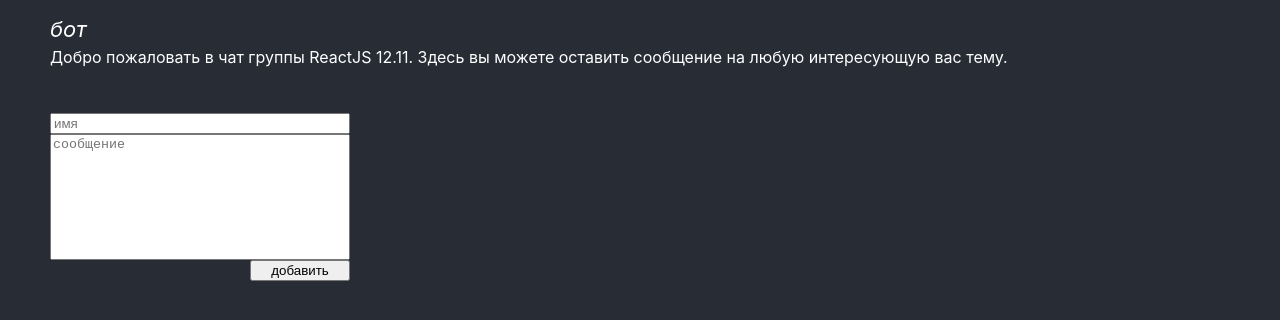
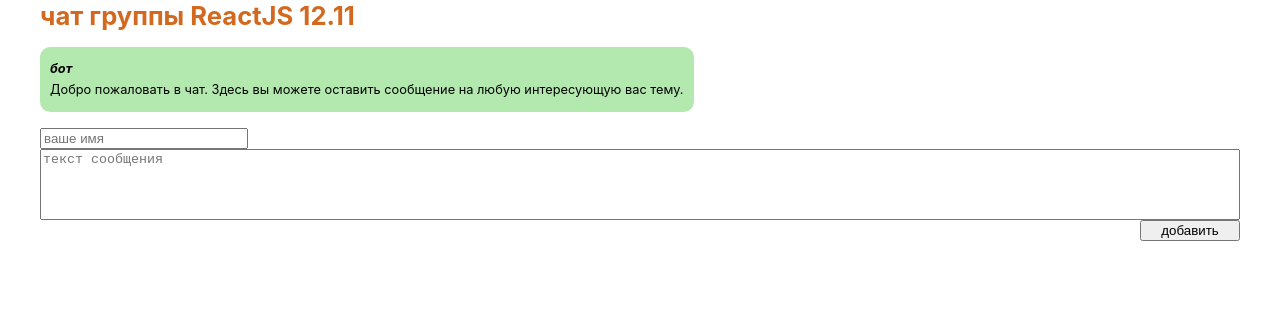
Before and after one commit to andrey-jelobenko/basicReactJS, a React (Create React App) app: page / in a window 1280 px wide. Shown: the top 320 px of the page. Built offline with nearby package versions, Linux system fonts and the light colour scheme.

Commit message:
ДЗ 2 доработка

```diff
--- a/src/App.css
+++ b/src/App.css
@@ -1,39 +1,11 @@
 .App {
-  text-align: center;
-}
-
-.App-logo {
-  height: 40vmin;
-  pointer-events: none;
-}
-
-@media (prefers-reduced-motion: no-preference) {
-  .App-logo {
-    animation: App-logo-spin infinite 20s linear;
-  }
+  max-width: 1200px;
+  margin: 0 auto;
+  padding: 0 20px;
 }
 
 .App-header {
-  background-color: #282c34;
-  min-height: 100vh;
-  display: flex;
-  flex-direction: column;
-  padding: 0 50px;
-  /* align-items: center;
-  justify-content: center; */
-  font-size: calc(10px + 2vmin);
-  color: white;
+  font-size: 1.6em;
+  font-weight: 700;
+  color: chocolate;
 }
-
-.App-link {
-  color: #61dafb;
-}
-
-@keyframes App-logo-spin {
-  from {
-    transform: rotate(0deg);
-  }
-  to {
-    transform: rotate(360deg);
-  }
-}
--- a/src/App.jsx
+++ b/src/App.jsx
@@ -1,14 +1,17 @@
 import { useState, useEffect } from "react";
 import { MessageList } from "./Components/MessageList";
 import { MessageForm } from "./Components/MessageForm";
+import { v4 as uuidv4 } from "uuid";
 import "./App.css";
 
 function App() {
   const INITIAL_MESSAGES = {
+    id: uuidv4(),
     author: "бот",
-    text: "Добро пожаловать в чат группы ReactJS 12.11. Здесь вы можете оставить сообщение на любую интересующую вас тему.",
+    text: "Добро пожаловать в чат. Здесь вы можете оставить сообщение на любую интересующую вас тему.",
   };
   const BOT_MESSAGES = {
+    id: uuidv4(),
     author: "бот",
     text: "Спасибо, что оставили сообщение!",
   };
@@ -27,13 +30,15 @@
 
   return (
     <div className="App">
-      <header className="App-header">
+      <header className="App-header">чат группы ReactJS 12.11</header>
+      <main className="App-main">
         <MessageList messageList={messageList} />
         <MessageForm
           messageList={messageList}
           setMessageList={setMessageList}
         />
-      </header>
+      </main>
+      <footer className="App-footer"></footer>
     </div>
   );
 }
--- a/src/Components/MessageForm/MessageForm.jsx
+++ b/src/Components/MessageForm/MessageForm.jsx
@@ -1,4 +1,5 @@
 import { useState } from "react";
+import { v4 as uuidv4 } from "uuid";
 import "./styleMessageForm.scss";
 
 export function MessageForm({ messageList, setMessageList }) {
@@ -13,7 +14,11 @@
       return alert("не заполнены необходимые данные");
     if (messageAuthor === "бот")
       return alert("вы не можете оставлять сообщения от этого имени");
-    const newMessage = { author: messageAuthor, text: messageText };
+    const newMessage = {
+      id: uuidv4(),
+      author: messageAuthor,
+      text: messageText,
+    };
     setMessageAuthor("");
     setMessageText("");
     return setMessageList([...messageList, newMessage]);
@@ -31,13 +36,13 @@
         className="message-form__author"
         value={messageAuthor}
         onChange={handleAuthorChange}
-        placeholder="имя"
+        placeholder="ваше имя"
       />
       <textarea
         className="message-form__text"
         value={messageText}
         onChange={handleTextChange}
-        placeholder="сообщение"
+        placeholder="текст сообщения"
       ></textarea>
       <input
         className="message-form__submit"
--- a/src/Components/MessageForm/styleMessageForm.scss
+++ b/src/Components/MessageForm/styleMessageForm.scss
@@ -1,11 +1,14 @@
 .message-form {
   display: flex;
   flex-direction: column;
-  width: 300px;
+}
+
+.message-form__author {
+  max-width: 200px;
 }
 
 .message-form__text {
-  height: 120px;
+  height: 65px;
   resize: none;
 }
 
--- a/src/Components/MessageList/MessageList.jsx
+++ b/src/Components/MessageList/MessageList.jsx
@@ -1,13 +1,14 @@
 import "./styleMessageList.scss";
-import { v4 as uuidv4 } from "uuid";
 
 export function MessageList({ messageList }) {
   return (
     <ul className="message_list">
-      {messageList.map(({ author, text }) => (
-        <li key={uuidv4()}>
-          <span className="message_list__author">{author}</span>
-          <p className="message_list__text">{text}</p>
+      {messageList.map(({ id, author, text }) => (
+        <li key={id}>
+          <div className="message_list__block">
+            <span className="message_list__author">{author}</span>
+            <p className="message_list__text">{text}</p>
+          </div>
         </li>
       ))}
     </ul>
--- a/src/Components/MessageList/styleMessageList.scss
+++ b/src/Components/MessageList/styleMessageList.scss
@@ -1,15 +1,24 @@
 .message_list {
   list-style-type: none;
   text-align: left;
-  font-size: 16px;
-  padding-left: 0;
+  padding: 0;
+}
+
+.message_list__block {
+  padding: 10px;
+  margin: 10px 0;
+  background-color: rgb(179, 233, 175);
+  border-radius: 10px;
+  width: fit-content;
 }
 
 .message_list__author {
   font-style: italic;
-  font-size: 22px;
+  font-size: 0.8em;
+  font-weight: 700;
 }
 
 .message_list__text {
-  margin: 5px 0 30px;
+  margin: 5px 0;
+  font-size: 0.8em;
 }
--- a/src/index.css
+++ b/src/index.css
@@ -1,13 +1,14 @@
 body {
   margin: 0;
-  font-family: -apple-system, BlinkMacSystemFont, 'Segoe UI', 'Roboto', 'Oxygen',
-    'Ubuntu', 'Cantarell', 'Fira Sans', 'Droid Sans', 'Helvetica Neue',
+  padding: 0;
+  font-family: -apple-system, BlinkMacSystemFont, "Segoe UI", "Roboto", "Oxygen",
+    "Ubuntu", "Cantarell", "Fira Sans", "Droid Sans", "Helvetica Neue",
     sans-serif;
   -webkit-font-smoothing: antialiased;
   -moz-osx-font-smoothing: grayscale;
 }
 
 code {
-  font-family: source-code-pro, Menlo, Monaco, Consolas, 'Courier New',
+  font-family: source-code-pro, Menlo, Monaco, Consolas, "Courier New",
     monospace;
 }
```
